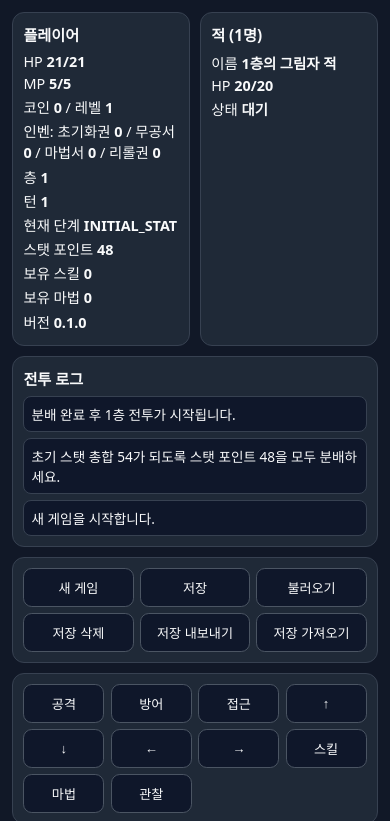
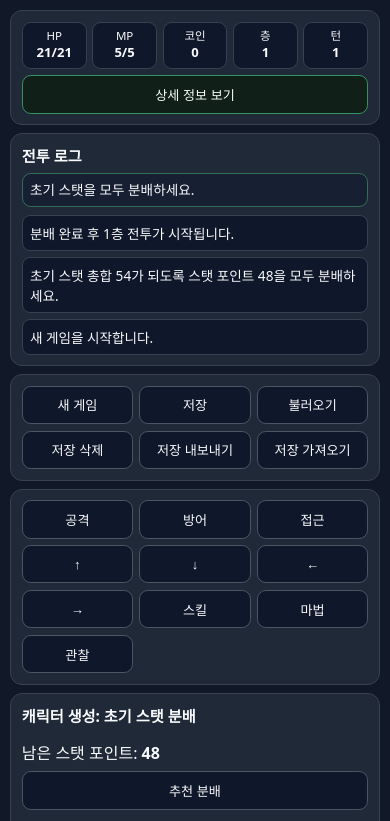
Before and after one commit to hanck0116/mantrpg-web-gm, a plain HTML site: page index.html in a window 390 px wide. Shown: the top 821 px of the page. Drawn offline with Linux system fonts and the light colour scheme.

Commit message:
Clean up mobile UI status layout

```diff
--- a/app.js
+++ b/app.js
@@ -104,6 +104,7 @@ function createInitialGameState() {
 }
 
 let gameState = createInitialGameState();
+let isStatusDetailOpen = false;
 
 const mapElement = document.getElementById('tactical-map');
 const logElement = document.getElementById('combat-log');
@@ -147,6 +148,9 @@ const battleOptionPanel = document.getElementById('battle-option-panel');
 const battleOptionTitleElement = document.getElementById('battle-option-title');
 const battleOptionListElement = document.getElementById('battle-option-list');
 const closeBattleOptionButton = document.getElementById('close-battle-option-button');
+const toggleStatusDetailButton = document.getElementById('toggle-status-detail-button');
+const statusDetailElement = document.getElementById('status-detail');
+const phaseGuideElement = document.getElementById('phase-guide');
 
 function addLog(message) {
   const li = document.createElement('li');
@@ -259,6 +263,28 @@ function ensureStateShape() {
   gameState.saveVersion = SAVE_VERSION;
 }
 
+
+function toggleStatusDetail() {
+  isStatusDetailOpen = !isStatusDetailOpen;
+  statusDetailElement.hidden = !isStatusDetailOpen;
+  toggleStatusDetailButton.textContent = isStatusDetailOpen ? '상세 정보 접기' : '상세 정보 보기';
+}
+
+function updatePhaseGuide() {
+  const guideMessages = {
+    INITIAL_STAT: '초기 스탯을 모두 분배하세요.',
+    BATTLE: '전투 중입니다. 행동을 선택하세요.',
+    REWARD_SELECT: '보상 후보 2개 중 하나를 선택하세요.',
+    IMAGINATION_STAT: '스탯 포인트를 분배하세요.',
+    IMAGINATION_SKILL: '스킬 후보를 선택하거나 조건 미달 시 자동 생략됩니다.',
+    IMAGINATION_MAGIC_BOOK: '마법서 습득을 시도하거나 완료하세요.',
+    IMAGINATION_SHOP: '상점을 이용한 뒤 완료하세요.',
+    NEXT_FLOOR_CONFIRM: '다음 층으로 진입할 수 있습니다.',
+    GAME_OVER: '게임 오버입니다. 새 게임을 시작할 수 있습니다.',
+  };
+  phaseGuideElement.textContent = guideMessages[gameState.phase] || '현재 단계를 확인하세요.';
+}
+
 function renderStatus() {
   ensureStateShape();
   if (gameState.phase !== 'BATTLE') hideBattleOptionPanel();
@@ -280,6 +306,7 @@ function renderStatus() {
   document.getElementById('player-skill-count').textContent = String(gameState.player.skills.length);
   document.getElementById('player-spell-count').textContent = String(gameState.player.spells.length);
   appVersionElement.textContent = APP_VERSION;
+  updatePhaseGuide();
 }
 
 
@@ -1520,6 +1547,7 @@ function bindActions() {
   finishShopButton.addEventListener('click', finishShopPhase);
   enterNextFloorButton.addEventListener('click', enterNextFloor);
   closeBattleOptionButton.addEventListener('click', hideBattleOptionPanel);
+  toggleStatusDetailButton.addEventListener('click', toggleStatusDetail);
 }
 
 function init() {
@@ -1530,6 +1558,7 @@ function init() {
     addLog('저장된 게임이 있습니다. 이어서 하려면 불러오기를 누르세요.');
     addLog('새로 시작하려면 새 게임을 누르세요.');
     renderAll();
+    if (phaseGuideElement) phaseGuideElement.textContent = '저장된 게임이 있습니다. 이어서 하려면 불러오기를 누르세요.';
     return;
   }
 
--- a/index.html
+++ b/index.html
@@ -13,30 +13,32 @@
   <body>
     <main class="app-shell">
       <header class="status-panel" aria-label="상단 상태창">
-        <div class="status-card">
-          <h2>플레이어</h2>
+        <div class="status-summary">
           <p>HP <strong id="player-hp">21/21</strong></p>
           <p>MP <strong id="player-mp">5/5</strong></p>
-          <p>코인 <strong id="player-coin">0</strong> / 레벨 <strong id="player-level">1</strong></p>
-          <p>인벤: 초기화권 <strong id="inv-skill-reset">0</strong> / 무공서 <strong id="inv-martial-book">0</strong> / 마법서 <strong id="inv-magic-book">0</strong> / 리롤권 <strong id="inv-reroll-ticket">0</strong></p>
+          <p>코인 <strong id="player-coin">0</strong></p>
           <p>층 <strong id="game-floor">1</strong></p>
           <p>턴 <strong id="game-turn">1</strong></p>
+        </div>
+
+        <button type="button" id="toggle-status-detail-button">상세 정보 보기</button>
+
+        <div class="status-detail" id="status-detail" hidden>
+          <p>레벨 <strong id="player-level">1</strong></p>
           <p>현재 단계 <strong id="game-phase">INITIAL_STAT</strong></p>
           <p>스탯 포인트 <strong id="player-stat-points">48</strong></p>
-          <p>보유 스킬 <strong id="player-skill-count">0</strong></p>
-          <p>보유 마법 <strong id="player-spell-count">0</strong></p>
+          <p>인벤: 초기화권 <strong id="inv-skill-reset">0</strong> / 무공서 <strong id="inv-martial-book">0</strong> / 마법서 <strong id="inv-magic-book">0</strong> / 리롤권 <strong id="inv-reroll-ticket">0</strong></p>
+          <p>보유 스킬 <strong id="player-skill-count">0</strong> / 보유 마법 <strong id="player-spell-count">0</strong></p>
+          <p>적 이름 <strong id="enemy-name">1층의 그림자 적</strong></p>
+          <p>적 HP <strong id="enemy-hp">20/20</strong></p>
+          <p>적 상태 <strong id="enemy-state">대기</strong></p>
           <p class="app-version">버전 <strong id="app-version">0.1.0</strong></p>
-        </div>
-        <div class="status-card">
-          <h2>적 (1명)</h2>
-          <p>이름 <strong id="enemy-name">1층의 그림자 적</strong></p>
-          <p>HP <strong id="enemy-hp">20/20</strong></p>
-          <p>상태 <strong id="enemy-state">대기</strong></p>
         </div>
       </header>
 
       <section class="log-panel" aria-label="중앙 전투 로그">
         <h1>전투 로그</h1>
+        <p id="phase-guide" class="phase-guide">현재 할 일을 표시합니다.</p>
         <ul id="combat-log" class="log-list"></ul>
       </section>
 
--- a/service-worker.js
+++ b/service-worker.js
@@ -1,5 +1,5 @@
 // 파일 수정 후 이 캐시 이름을 변경하면 서비스 워커가 최신 파일을 다시 캐시합니다.
-const CACHE_NAME = 'mantrpg-web-gm-v3';
+const CACHE_NAME = 'mantrpg-web-gm-v4';
 const CACHE_FILES = [
   './',
   './index.html',
--- a/style.css
+++ b/style.css
@@ -2,6 +2,7 @@
   color-scheme: dark;
   --bg: #111827;
   --panel: #1f2937;
+  --panel-soft: #172033;
   --line: #374151;
   --text: #f9fafb;
   --accent: #22c55e;
@@ -29,21 +30,16 @@ body {
   display: grid;
   grid-template-rows: auto 1fr auto auto auto auto;
   min-height: 100dvh;
-  gap: 0.6rem;
-  padding: 0.75rem;
+  gap: 0.5rem;
+  padding: 0.65rem;
 }
 
-.status-panel {
-  display: grid;
-  grid-template-columns: 1fr 1fr;
-  gap: 0.6rem;
-}
-
-.status-card,
+.status-panel,
 .log-panel,
 .action-panel,
 .manage-panel,
 .map-panel,
+.reward-panel,
 .stat-panel,
 .skill-panel,
 .battle-option-panel,
@@ -56,20 +52,86 @@ body {
   padding: 0.65rem;
 }
 
-.status-card h2,
+.status-panel {
+  display: grid;
+  gap: 0.4rem;
+}
+
+.status-summary {
+  display: grid;
+  grid-template-columns: repeat(5, minmax(0, 1fr));
+  gap: 0.35rem;
+}
+
+.status-summary p {
+  display: grid;
+  gap: 0.15rem;
+  margin: 0;
+  padding: 0.4rem 0.15rem;
+  background: #0f172a;
+  border: 1px solid var(--line);
+  border-radius: 0.55rem;
+  font-size: 0.72rem;
+  line-height: 1.2;
+  text-align: center;
+}
+
+.status-summary strong {
+  font-size: 0.82rem;
+}
+
+#toggle-status-detail-button {
+  width: 100%;
+  min-height: 2.15rem;
+  border-color: color-mix(in srgb, var(--accent) 55%, #4b5563);
+  background: #102018;
+}
+
+#toggle-status-detail-button:active {
+  transform: translateY(1px);
+  background: #12351f;
+}
+
+.status-detail {
+  display: grid;
+  gap: 0.2rem;
+  background: var(--panel);
+  border: 1px solid var(--line);
+  border-radius: 0.75rem;
+  padding: 0.55rem;
+  font-size: 0.82rem;
+}
+
+.status-detail p {
+  margin: 0;
+  line-height: 1.35;
+}
+
 .map-panel h2,
-.log-panel h1 {
+.log-panel h1,
+.reward-panel h2,
+.stat-panel h2,
+.skill-panel h2,
+.battle-option-panel h2,
+.magic-book-panel h2,
+.shop-panel h2,
+.next-floor-panel h2 {
   font-size: 0.95rem;
   margin: 0 0 0.4rem;
 }
 
-.status-card p {
-  margin: 0.2rem 0;
-  font-size: 0.9rem;
+.log-panel {
+  overflow: auto;
 }
 
-.log-panel {
-  overflow: auto;
+.phase-guide {
+  margin: 0 0 0.45rem;
+  padding: 0.45rem;
+  background: var(--panel-soft);
+  border: 1px solid color-mix(in srgb, var(--accent) 35%, var(--line));
+  border-radius: 0.55rem;
+  font-size: 0.85rem;
+  line-height: 1.35;
 }
 
 .log-list {
@@ -95,19 +157,33 @@ body {
 }
 
 .manage-panel {
-  grid-template-columns: repeat(3, minmax(0, 1fr));
+  grid-template-columns: repeat(auto-fit, minmax(6.5rem, 1fr));
 }
 
 .action-panel {
-  grid-template-columns: repeat(4, minmax(0, 1fr));
+  grid-template-columns: repeat(auto-fit, minmax(6.2rem, 1fr));
 }
 
+.reward-panel,
+.stat-panel,
+.skill-panel,
+.battle-option-panel,
+.magic-book-panel,
+.shop-panel,
+.next-floor-panel {
+  display: grid;
+  gap: 0.45rem;
+}
 
-.reward-panel {
-  background: var(--panel);
-  border: 1px solid var(--line);
-  border-radius: 0.75rem;
-  padding: 0.65rem;
+.reward-panel p,
+.stat-panel p,
+.skill-panel p,
+.battle-option-panel p,
+.magic-book-panel p,
+.shop-panel p,
+.next-floor-panel p,
+.shop-panel h3 {
+  margin: 0;
 }
 
 #reward-options {
@@ -119,7 +195,6 @@ body {
 .reward-button {
   min-height: 2.4rem;
 }
-
 
 .stat-controls {
   display: grid;
@@ -156,14 +231,6 @@ body {
 .skill-button span {
   font-size: 0.78rem;
   opacity: 0.9;
-}
-
-.battle-option-panel,
-.magic-book-panel,
-.shop-panel,
-.next-floor-panel {
-  display: grid;
-  gap: 0.45rem;
 }
 
 #battle-option-list,
```
Also changed, not shown: ROADMAP.md (+8 -0 lines), README.md.
